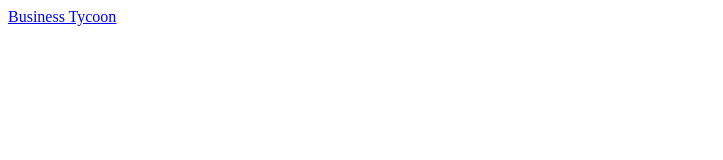
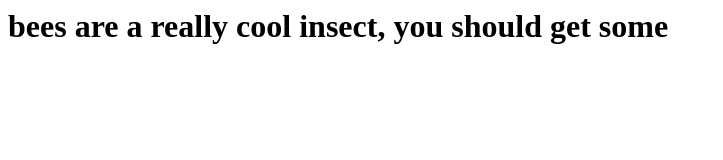
Before and after one commit to lifeoverflow8/its-bee-time-website, a plain HTML site: page index.html in a window 1280 px wide. Shown: the whole page, without its empty margins (0-723 px from the left). Drawn offline with Linux system fonts and the light colour scheme.

Commit message:
cool things

```diff
--- a/index.html
+++ b/index.html
@@ -4,6 +4,6 @@
     </head>
 
     <body>
-        <a href="Business Tycoon pre-alpha 0.0.1.zip">Business Tycoon</a>
+        <h1>bees are a really cool insect, you should get some</h1>
     </body>
 </html>
```
